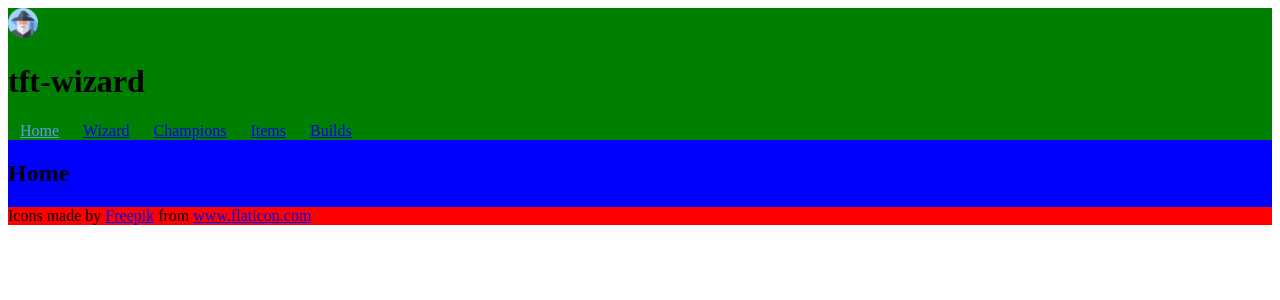
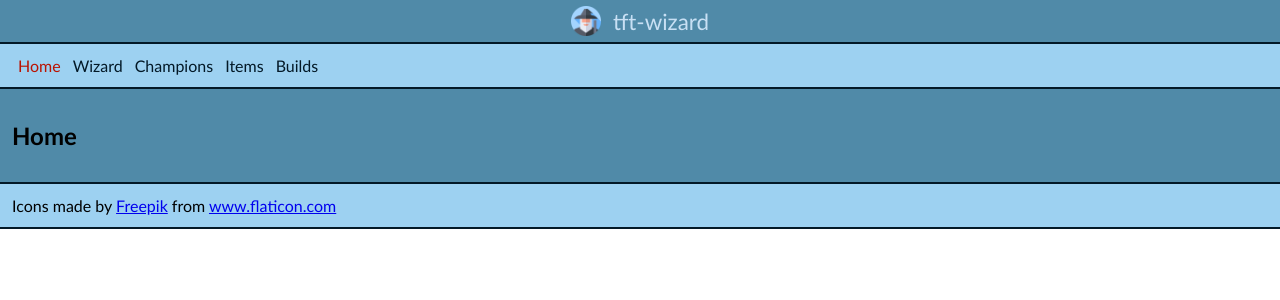
Before and after one commit to adrian-helberg/tft-wizard, a Vue app in the folder tft-wizard/: page /#/wizard in a window 1280 px wide. Shown: the top 300 px of the page. Built offline with nearby package versions, Linux system fonts and the light colour scheme.

Commit message:
Header layout

```diff
--- a/tft-wizard/src/components/Navigation.vue
+++ b/tft-wizard/src/components/Link.vue
@@ -1,12 +1,12 @@
 <template>
-  <a class="navigation" :href="href" :class="{ active: isActive }">
+  <a class="link" :href="href" :class="{ active: isActive }">
     <slot></slot>
   </a>
 </template>
 
 <script>
-  export default {
-    name: "Navigation",
+export default {
+    name: "Link",
     props: {
       href: {
         type: String,
@@ -18,16 +18,19 @@
         return this.href === this.$root.currentRoute
       }
     },
-    methods: {
-    }
-  }
+}
 </script>
 
-<style scoped>
-  .active {
-    color: cornflowerblue;
-  }
-  .navigation {
-    padding: 12px;
-  }
+<style lang="scss">
+@import '../styles/colors.scss';
+
+.link {
+    color: $c2;
+    text-decoration: none;
+    padding: 6px;
+}
+
+.active {
+  color: $c1;
+}
 </style>
--- a/tft-wizard/src/layouts/MainLayout.vue
+++ b/tft-wizard/src/layouts/MainLayout.vue
@@ -2,14 +2,16 @@
   <div id="root">
     <div class="App">
       <header>
-        <img src="../assets/wizard.png" width="30px" height="30px" alt="tft-wizard" />
-        <h1>tft-wizard</h1>
+        <div class="head-line">
+          <img src="../assets/wizard.png" width="30px" height="30px" alt="tft-wizard" />
+          <div id="heading">tft-wizard</div>
+        </div>
         <div class="navigation">
-          <Navigation href="/">Home</Navigation>
-          <Navigation href="/wizard">Wizard</Navigation>
-          <Navigation href="/champions">Champions</Navigation>
-          <Navigation href="/items">Items</Navigation>
-          <Navigation href="/builds">Builds</Navigation>
+          <Link href="/">Home</Link>
+          <Link href="/wizard">Wizard</Link>
+          <Link href="/champions">Champions</Link>
+          <Link href="/items">Items</Link>
+          <Link href="/builds">Builds</Link>
         </div>
       </header>
       <content>
@@ -23,41 +25,63 @@
 </template>
 
 <script>
-import Navigation from "../components/Navigation.vue";
+import Link from "../components/Link.vue";
 export default {
   name: "MainLayout",
   components: {
-    Navigation,
+    Link,
   },
 };
 </script>
 
 <style lang="scss">
-// Color palette
-$orange: #F4D06F;
-$orange-dark: #FF8811;
-$background: #392F5A;
-$font: #fff8f0;
-$border: #9DD9D2;
+@import "../styles/colors.scss";
+@import "../styles/sizes.scss";
+
+body {
+  margin: 0;
+}
 
 .App {
-  display: flex;
   flex-direction: column;
+  background-color: $c4;
+  font-family: 'Trebuchet MS', 'Lucida Sans Unicode', 'Lucida Grande', 'Lucida Sans', Arial, sans-serif;
 }
 
 header {
-  // TODO: remove
-  background-color: green;
+  color: $c5;
+
+  .head-line {
+    display: flex;
+    justify-content: center;
+    align-items: center;
+
+    > * {
+      margin: 6px;
+    }
+  }
+
+  #heading {
+    font-size: 1.4em;
+  }
+
+  .navigation {
+    padding: 12px;
+    border-top: $layout-border-size solid $c2;
+    border-bottom: $layout-border-size solid $c2;
+    background-color: $c3;
+  }
 }
 
 content {
-  // TODO: remove
-  background-color: blue;
-  flex: 1 0 auto;
+  display: flex;
+  padding: 12px;
 }
 
 footer {
-  // TODO: remove
-  background-color: red;
+  padding: 12px;
+  border-top: $layout-border-size solid $c2;
+  border-bottom: $layout-border-size solid $c2;
+  background-color: $c3;
 }
 </style>
--- /dev/null
+++ b/tft-wizard/src/styles/colors.scss
@@ -0,0 +1,6 @@
+// Color palette
+$c1: #BA1200;
+$c2: #031927;
+$c3: #9DD1F1;
+$c4: #508AA8;
+$c5: #C8E0F4;
--- /dev/null
+++ b/tft-wizard/src/styles/sizes.scss
@@ -0,0 +1 @@
+$layout-border-size: 2px;
```
